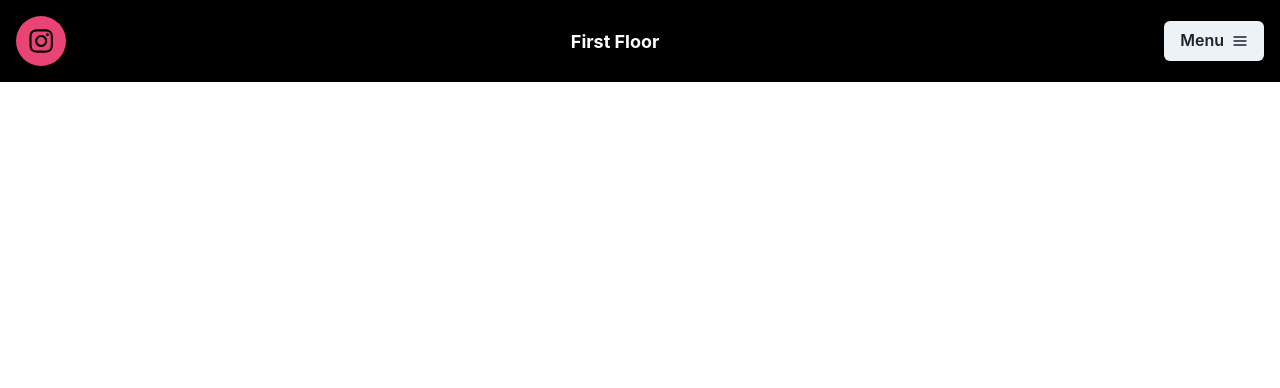
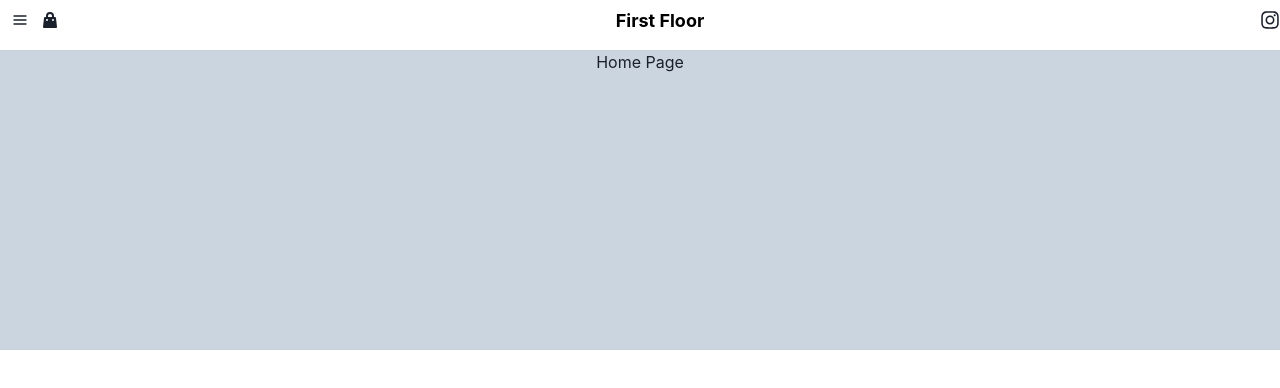
Before and after one commit to Mrgnoblennon/First-Flaw, a React (Create React App) app in the folder Frontend/: page / in a window 1280 px wide. Before the commit this address had no page. Shown: the top 388 px of the page. Built offline with nearby package versions, Linux system fonts and the light colour scheme.

Commit message:
Header Component somewhat completed

```diff
--- a/Frontend/package.json
+++ b/Frontend/package.json
@@ -7,16 +7,18 @@
     "@chakra-ui/react": "^2.8.2",
     "@emotion/react": "^11.11.3",
     "@emotion/styled": "^11.11.0",
+    "@shopify/storefront-api-client": "^0.2.3",
     "@testing-library/jest-dom": "^5.17.0",
     "@testing-library/react": "^13.4.0",
     "@testing-library/user-event": "^13.5.0",
     "framer-motion": "^11.0.3",
     "react": "^18.2.0",
     "react-dom": "^18.2.0",
+    "react-icons": "^5.0.1",
     "react-router-dom": "^6.22.0",
     "react-scripts": "5.0.1",
-    "react-social-icons": "^6.10.0",
     "router-dom": "^2.2.11",
+    "shopify-buy": "^2.21.1",
     "web-vitals": "^2.1.4"
   },
   "scripts": {
--- a/Frontend/src/App.js
+++ b/Frontend/src/App.js
@@ -4,12 +4,13 @@ import Home from './Components/Pages/Home';
 
 import Header from './Components/Layout/Header';
 
+
 function App() {
   return (
     <div>
       <Header/>
       <Routes>
-        <Route path="/home" element={<Home/>}/>
+        <Route path="/" element={<Home/>}/>
       </Routes>
     </div>
   );
--- a/Frontend/src/Components/Layout/Header.js
+++ b/Frontend/src/Components/Layout/Header.js
@@ -1,31 +1,34 @@
-import React from 'react';
-import { Box, Flex, Text, IconButton, Menu, MenuButton, MenuList, MenuItem, Button } from '@chakra-ui/react';
-import { HamburgerIcon } from '@chakra-ui/icons'; // For the menu icon
-import { SocialIcon } from 'react-social-icons';
+import React, { useState } from 'react';
+import { Box, Flex, Text, IconButton, MenuButton, Button } from '@chakra-ui/react';
+import { HamburgerIcon } from '@chakra-ui/icons';
+import { FaInstagram } from "react-icons/fa";
+import { HiShoppingBag } from "react-icons/hi";
+import MenuVariant from '../Layout/MenuVariant'; // Adjust the path based on your file structure
 
 const Header = () => {
+  const [isMenuOpen, setIsMenuOpen] = useState(false);
+
   return (
-    <Box as="header" w="100%" bg="black" p="1em">
+    <Box as="header" h={"50px"} w="100%" bg="white">
       <Flex alignItems="center" justifyContent="space-between">
 
-        {/* Icon on the Left */}
-        <SocialIcon
-          url="https://instagram.com"
-          size="1em"
+        {/* Dropdown Menu on the Right */}
+        <Flex align={"center"}>
+        <IconButton
+          icon={<HamburgerIcon />}
+          bg={"none"}
+          onClick={() => setIsMenuOpen(!isMenuOpen)}
         />
+        <MenuVariant isOpen={isMenuOpen} />
 
         {/* Text in the Middle */}
-        <Text fontSize="lg" fontWeight="bold" color={"white"}>First Floor</Text>
+          <HiShoppingBag size={"20px"} />
+        </Flex>
 
-        {/* Dropdown Menu on the Right */}
-        <Menu>
-          <MenuButton as={Button} rightIcon={<HamburgerIcon />}>Menu</MenuButton>
-          <MenuList>
-            <MenuItem>Menu Item 1</MenuItem>
-            <MenuItem>Menu Item 2</MenuItem>
-            <MenuItem>Menu Item 3</MenuItem>
-          </MenuList>
-        </Menu>
+        <Text fontSize="lg" fontWeight="bold" color={"black"}>First Floor</Text>
+
+        {/* Icon on the Left */}
+        <FaInstagram size="20px" />
 
       </Flex>
     </Box>
--- /dev/null
+++ b/Frontend/src/Components/Layout/MenuVariant.js
@@ -0,0 +1,28 @@
+import React from 'react';
+import { motion } from 'framer-motion';
+
+const variants = {
+  open: { opacity: 1, x: 0, display: 'block' },
+  closed: { opacity: 0, x: "-100%", transitionEnd: { display: 'none' } }
+};
+
+const MenuVariant = ({ isOpen }) => {
+  return (
+    <motion.div
+      initial="closed"
+      animate={isOpen ? "open" : "closed"}
+      variants={variants}
+      transition={{ duration: 0.5 }}
+      style={{ position: 'absolute', top: '50px', left: 0, backgroundColor: 'white', width: '50%', padding: '10px', boxSizing: 'border-box' }}
+    >
+      <ul style={{ listStyle: 'none', padding: 0 }}>
+        <li style={{ margin: '10px 0' }}>About</li>
+        <li style={{ margin: '10px 0' }}>Contact</li>
+        <li style={{ margin: '10px 0' }}>Menu Item 3</li>
+        {/* Add more menu items here */}
+      </ul>
+    </motion.div>
+  );
+};
+
+export default MenuVariant;
--- a/Frontend/src/Components/Pages/Home.js
+++ b/Frontend/src/Components/Pages/Home.js
@@ -1,9 +1,11 @@
 import React from 'react';
-import { Text } from '@chakra-ui/react';
+import { Text, Box } from '@chakra-ui/react';
 
 const Home = () => {
   return (
-    <Text>Home Page</Text>
+    <Box w={"100%"} h={"300px"} bg={"gray.300"}>
+      <Text align={"center"}>Home Page</Text>
+    </Box>
   );
 };
 
```
Also changed, not shown: 2 other files (tests, documents, lock files or other folders).
